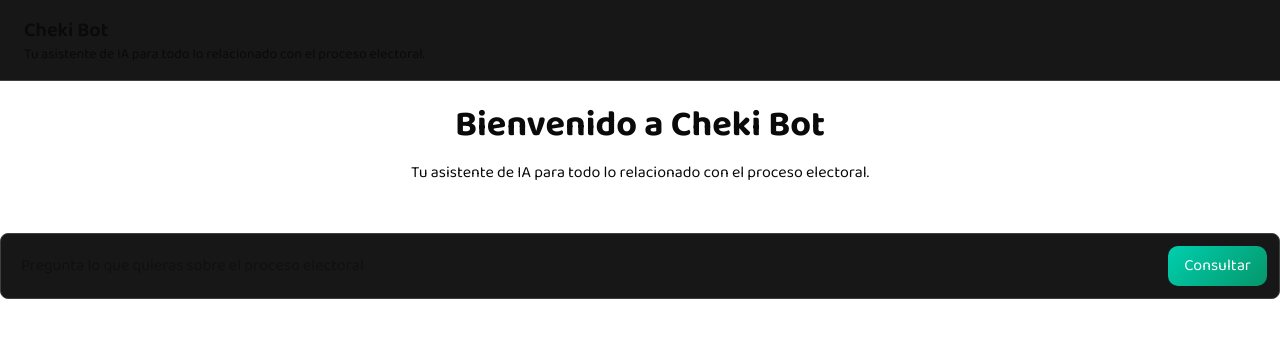
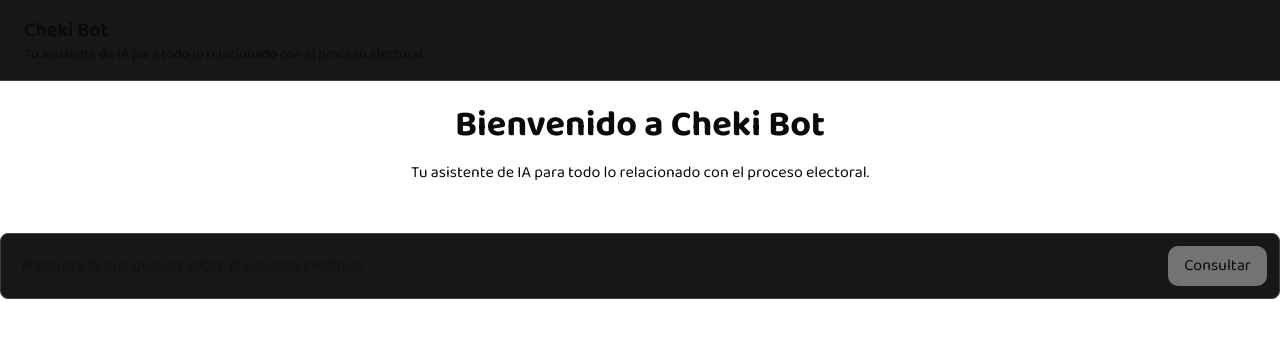
Before and after one commit to Cheki-bot/cheki-bot, a Next.js app: page / in a window 1280 px wide. Shown: the top 338 px of the page. Built offline with nearby package versions, Linux system fonts and the light colour scheme.

Commit message:
Add: consult query button disabled

```diff
--- a/src/app/page.tsx
+++ b/src/app/page.tsx
@@ -1,6 +1,6 @@
 'use client';
 
-import { useState, useEffect } from 'react';
+import { useState, useEffect, useRef } from 'react';
 import { ButtonComponent, InputComponent } from '@/components';
 import { MessageComponent } from '@/components/message-component/MessageComponent';
 
@@ -10,6 +10,7 @@ type Message = {
 };
 
 export default function Home() {
+    const bottomRef = useRef<HTMLDivElement>(null);
     const [state, setState] = useState({
         query: '',
         messages: [] as Message[],
@@ -22,6 +23,10 @@ export default function Home() {
         } else {
         }
     }, []);
+
+    useEffect(() => {
+        bottomRef.current?.scrollIntoView({ behavior: 'smooth' });
+    }, [state.messages]);
 
     useEffect(() => {
         localStorage.setItem('cheki_messages', JSON.stringify(state.messages));
@@ -75,6 +80,7 @@ export default function Home() {
                             {state.messages.map((msg, i) => (
                                 <MessageComponent key={i} msg={msg} />
                             ))}
+                            <div ref={bottomRef} />
                         </div>
                     </div>
                 ) : (
@@ -104,7 +110,9 @@ export default function Home() {
                             }))
                         }
                     />
-                    <ButtonComponent type="submit">Consultar</ButtonComponent>
+                    <ButtonComponent type="submit" disabled={!state.query}>
+                        Consultar
+                    </ButtonComponent>
                 </form>
             </main>
         </div>
--- a/src/components/button-component/ButtonComponent.tsx
+++ b/src/components/button-component/ButtonComponent.tsx
@@ -2,23 +2,30 @@ interface ButtonComponentProps {
     children: React.ReactNode;
     onPress?: () => void;
     type?: 'button' | 'submit' | 'reset';
+    disabled?: boolean;
 }
 
 export const ButtonComponent = ({
     children,
     onPress,
     type = 'button',
+    disabled = false,
 }: ButtonComponentProps) => {
     return (
         <button
-            className="text-white py-2 px-4 rounded-[10px] cursor-pointer"
+            style={
+                disabled
+                    ? { cursor: 'not-allowed' }
+                    : {
+                          background:
+                              'linear-gradient(135deg, rgb(0, 207, 175), rgb(5, 150, 105))',
+                      }
+            }
+            className={` py-2 px-4 rounded-[10px] ${disabled ? 'cursor-not-allowed bg-neutral-500 ' : 'cursor-pointer hover:bg-neutral-800 text-white'}`}
             type={type}
             aria-label="Enviar consulta"
             onClick={onPress}
-            style={{
-                background:
-                    'linear-gradient(135deg, rgb(0, 207, 175), rgb(5, 150, 105))',
-            }}
+            disabled={disabled}
         >
             {children}
         </button>
```
